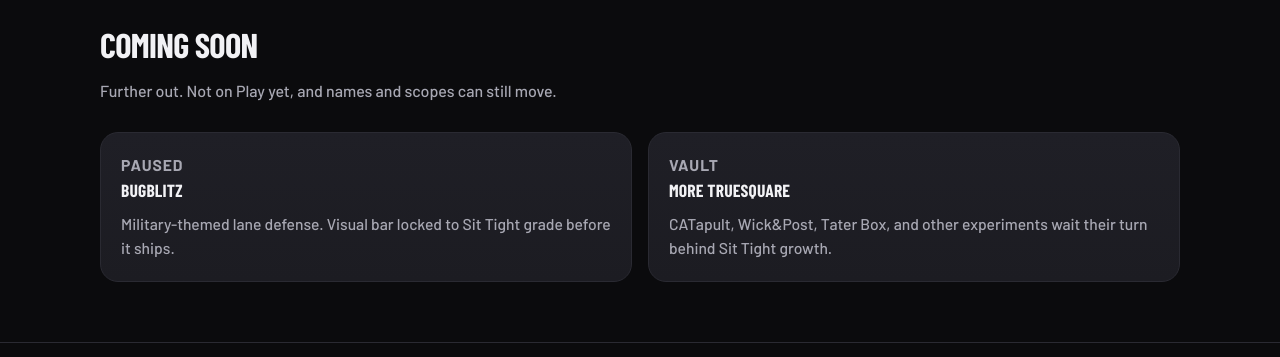
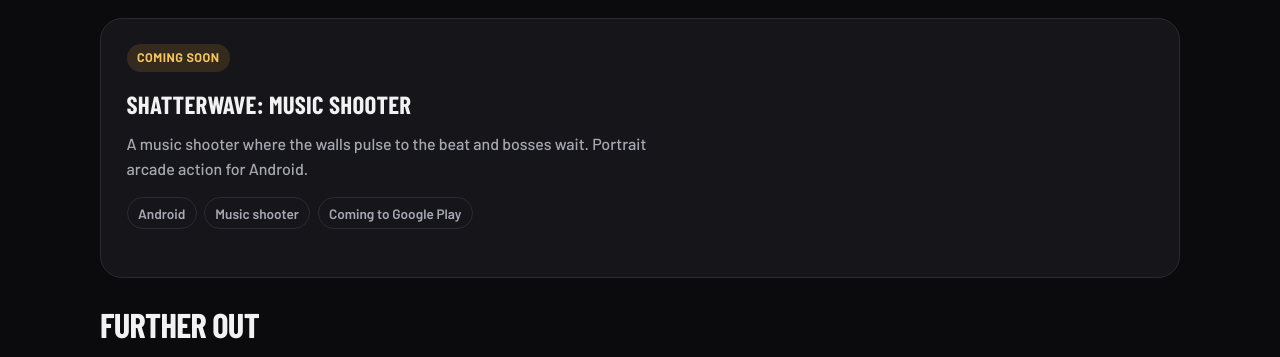
Before and after one commit to TSQMain/truesquare-site, a plain HTML site: page games/index.html in a window 1280 px wide. Shown: the part 1166-1523 px from the top of the page. Drawn offline with nearby package versions, Linux system fonts and the light colour scheme; a web font is replaced by a local one.

Commit message:
Games: add Shatterwave: Music Shooter coming-soon card
Text only, no store link, no media (none Eye-passed for the site yet), no boss count.
Uses the locked short description.

Co-Authored-By: Claude Sonnet 5.5 <noreply@anthropic.com>
Claude-Session: https://claude.ai/code/session_01Up5QH5uLwBGMkqKcJwXqUr

```diff
--- a/games/index.html
+++ b/games/index.html
@@ -4,12 +4,12 @@
 <meta charset="utf-8">
 <meta name="viewport" content="width=device-width, initial-scale=1">
 <title>Games — TrueSquare Digital</title>
-<meta name="description" content="Sit Tight: Car Parking Jam is live. Amber Fire: Night Bubble Match, BugBlitz, and more TrueSquare titles are in the studio.">
+<meta name="description" content="Sit Tight: Car Parking Jam is live. Amber Fire: Night Bubble Match is live too. Shatterwave: Music Shooter is coming soon.">
 <meta name="theme-color" content="#0b0b0d">
 <link rel="icon" type="image/png" href="/assets/favicon.png">
 <link rel="canonical" href="https://www.truesquaredigital.com/games/">
 <meta property="og:title" content="Games — TrueSquare Digital">
-<meta property="og:description" content="Sit Tight: Car Parking Jam is live. Amber Fire: Night Bubble Match, BugBlitz, and more TrueSquare titles are in the studio.">
+<meta property="og:description" content="Sit Tight: Car Parking Jam is live. Amber Fire: Night Bubble Match is live too. Shatterwave: Music Shooter is coming soon.">
 <meta property="og:type" content="website">
 <meta property="og:url" content="https://www.truesquaredigital.com/games/">
 <meta property="og:image" content="https://www.truesquaredigital.com/assets/sittight-og.jpg">
@@ -77,8 +77,21 @@
     </div>
   </article>
 
-  <h2>Coming soon</h2>
-  <p class="section-intro">Further out. Not on Play yet, and names and scopes can still move.</p>
+  <article class="game-feature" style="margin-bottom:1.25rem" id="shatterwave">
+    <div class="game-copy">
+      <span class="pill">Coming soon</span>
+      <h3>Shatterwave: Music Shooter</h3>
+      <p class="game-meta">A music shooter where the walls pulse to the beat and bosses wait. Portrait arcade action for Android.</p>
+      <div class="tags">
+        <span class="tag">Android</span>
+        <span class="tag">Music shooter</span>
+        <span class="tag">Coming to Google Play</span>
+      </div>
+    </div>
+  </article>
+
+  <h2>Further out</h2>
+  <p class="section-intro">Not on Play yet, and names and scopes can still move.</p>
   <div class="coming">
     <article class="card"><p class="muted-label">Paused</p><h3>BugBlitz</h3><p>Military-themed lane defense. Visual bar locked to Sit Tight grade before it ships.</p></article>
     <article class="card"><p class="muted-label">Vault</p><h3>More TrueSquare</h3><p>CATapult, Wick&amp;Post, Tater Box, and other experiments wait their turn behind Sit Tight growth.</p></article>
```
